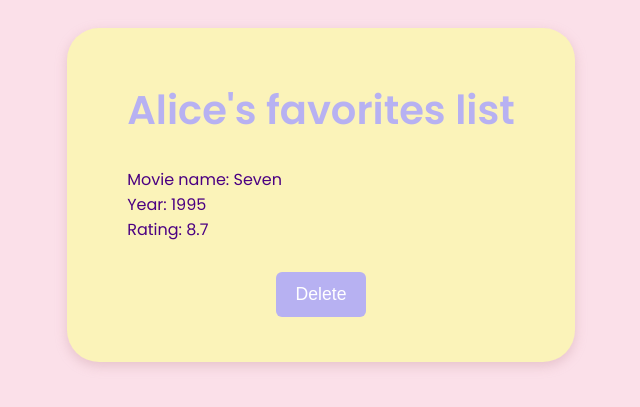
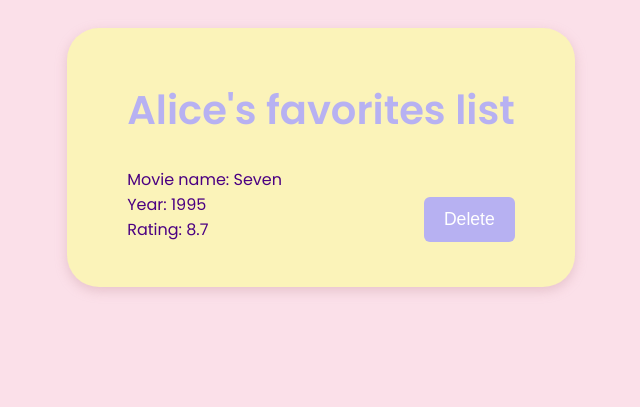
Before and after one commit to ElinorKotzott/movieweb_app, a Flask app: page /users/1 in a window 1280 px wide. Shown: the top 407 px of the page, without its empty margins (319-959 px from the left). Run offline with Flask 3, Linux system fonts and the light colour scheme.

Commit message:
changed styling so that delete buttons are aligned to the right next to the movies

```diff
--- a/static/styles.css
+++ b/static/styles.css
@@ -71,9 +71,6 @@ form button:hover {
     background-color: #D0C9F7;
 }
 
-.delete-button {
-/* add styling for delete buttons so that they're aligned to the right next to each movie list element*/
-}
 
 a {
     text-decoration: none;
@@ -84,3 +81,8 @@ a {
 a:hover {
     color: #FDB7EA;
 }
+
+li {
+display: flex;
+justify-content: space-between;
+}
--- a/templates/index.html
+++ b/templates/index.html
@@ -14,14 +14,18 @@
         <ul>
             {% for movie in movies %}
             <li>
+                <div>
                     Title: {{ movie.name }} <br>
                     Year: {{ movie.year }} <br>
                     Director: {{ movie.director }} <br>
                     Rating: {{ movie.rating }} <br>
+                </div>
+                <div>
                     <form method="POST"
                           action="{{ url_for('delete_movie', movie_id=movie.id) }}">
-                    <button class="delete-button" type="submit">Delete</button>
+                        <button type="submit">Delete</button>
                     </form>
+                </div>
             </li>
             {% endfor %}
         </ul>
--- a/templates/user_movies.html
+++ b/templates/user_movies.html
@@ -14,14 +14,17 @@
         <ul>
             {% for movie in user_movies %}
             <li>
+                <div>
                     Movie name: {{ movie.name }} <br>
                     Year: {{ movie.year }} <br>
                     Rating: {{ movie.rating }} <br>
+                </div>
+                <div>
                     <form method="POST"
                           action="{{ url_for('delete_movie_from_favs', user_id=user.id, movie_id=movie.id) }}">
-                    <button class="delete-button" type="submit">Delete</button>
+                        <button type="submit">Delete</button>
                     </form>
-
+                </div>
             </li>
             {% endfor %}
         </ul>
```
Also changed, not shown: data/movies_users.sqlite. Lines whose indentation alone changed are shown as unchanged.
